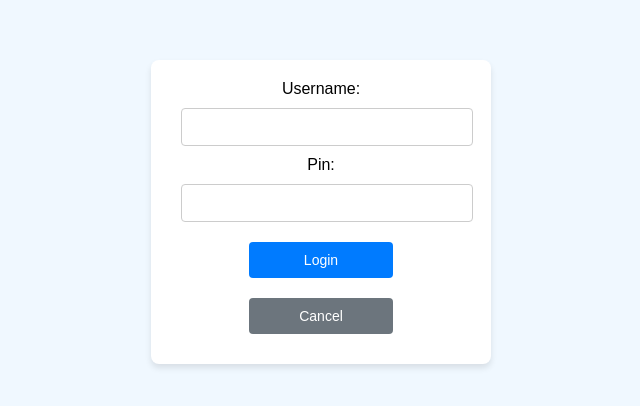
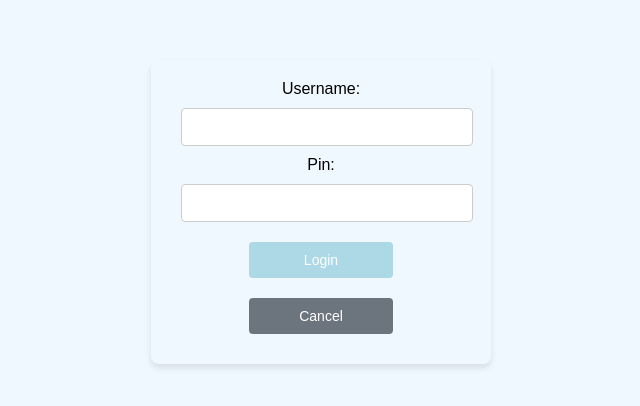
Before and after one commit to ellyzajuanaputri/pbo, a plain HTML site: page 10/index.html in a window 1280 px wide. Shown: the part 188-594 px from the top of the page, without its empty margins (319-959 px from the left). Drawn offline with Linux system fonts and the light colour scheme.

Commit message:
Create pertemuan10.css

```diff
--- a/10/pertemuan10.css
+++ b/10/pertemuan10.css
@@ -11,7 +11,7 @@ body {
 }
 
 .input-form {
-    background-color: #ffffff;
+    background-color: FFB6C1;
     padding: 20px;
     border-radius: 8px;
     box-shadow: 0 4px 6px rgba(0, 0, 0, 0.1);
@@ -38,7 +38,7 @@ button {
     border-radius: 4px;
     font-size: 14px;
     cursor: pointer;
-    background-color: #007BFF;
+    background-color: #ADD8E6;
     color: white;
     transition: background-color 0.3s;
 }
```
